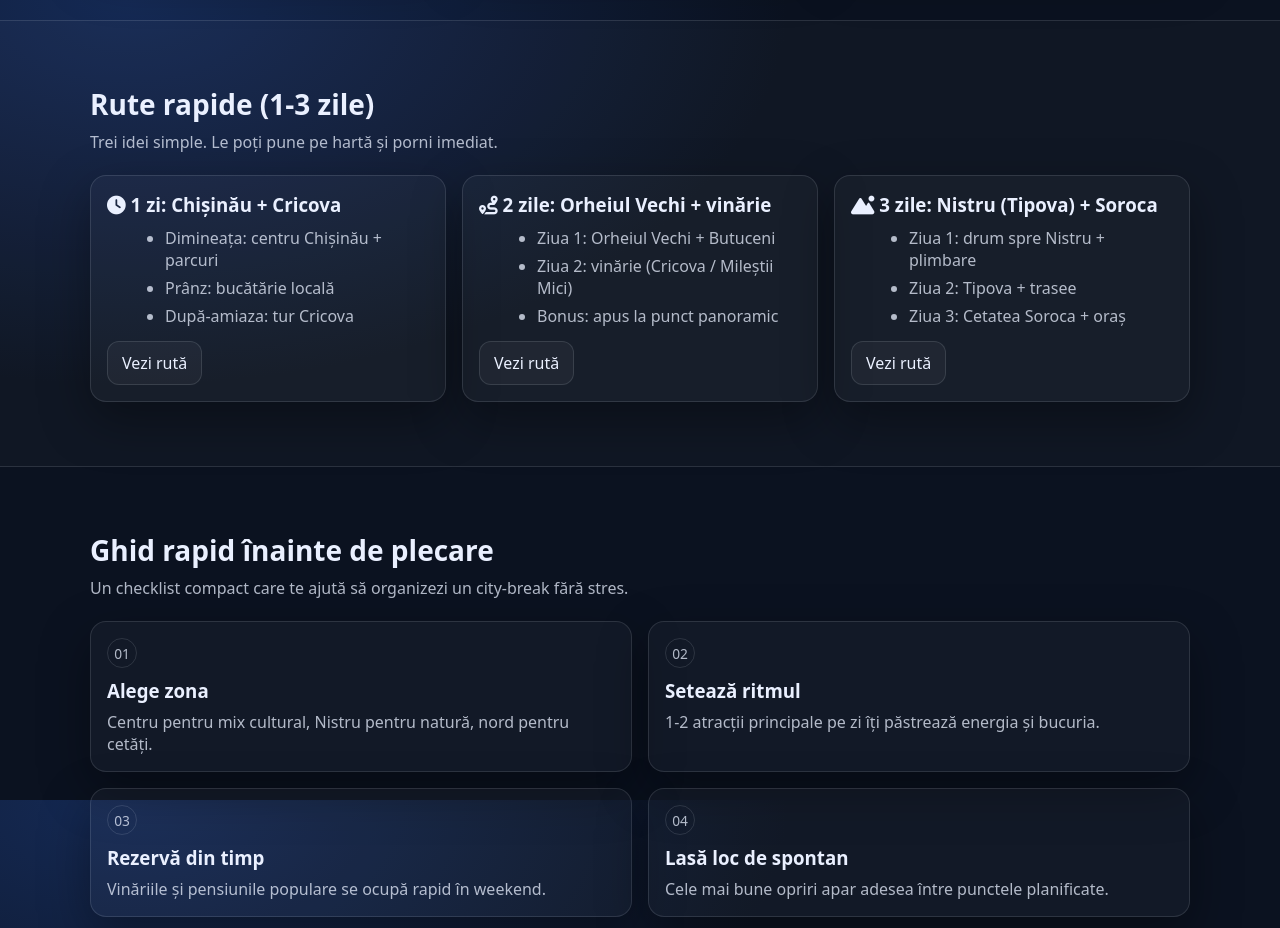
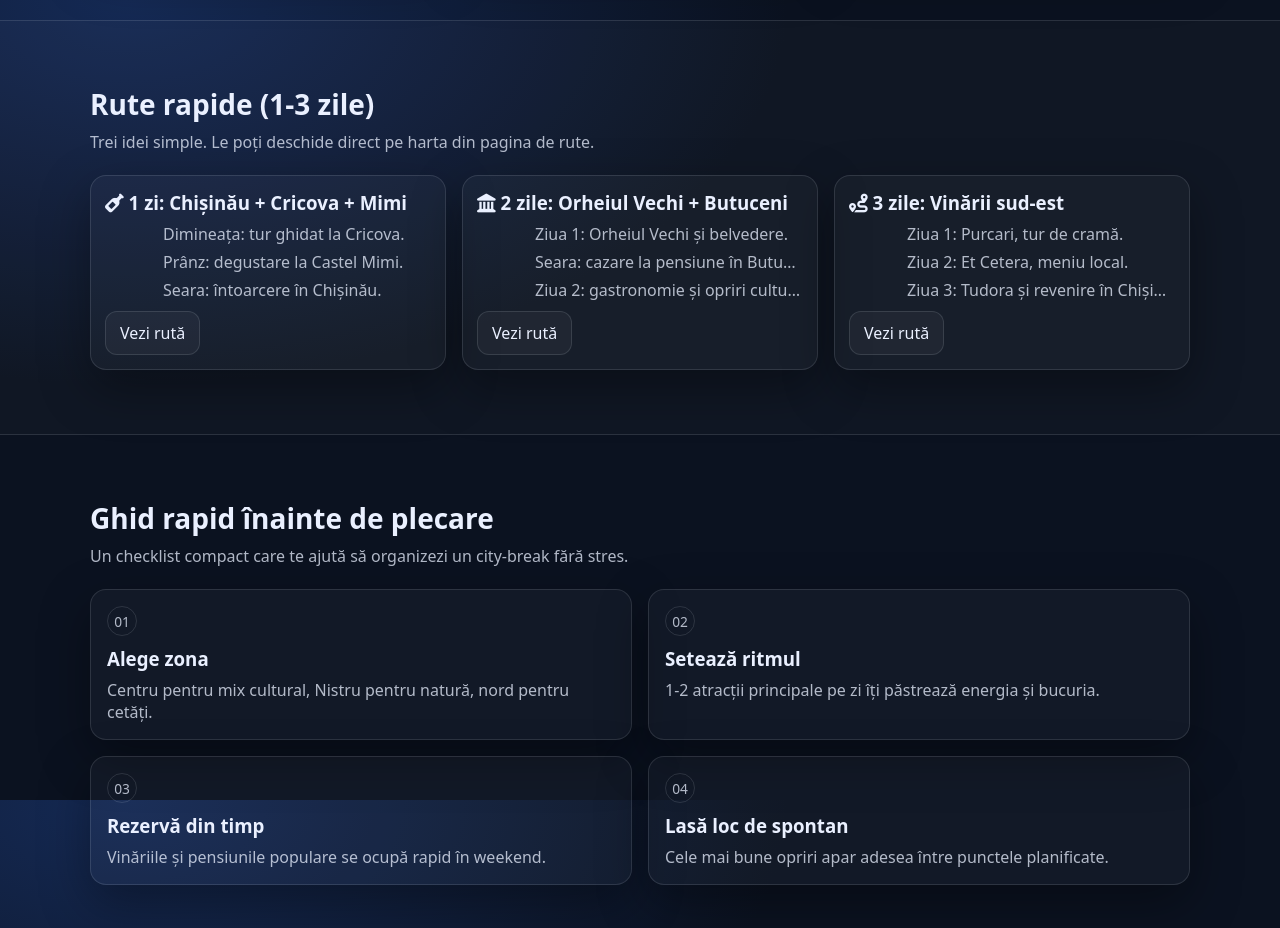
Before and after one commit to DarkSata/Dezvoltarea-unui-platforme-WEB-de-promovarea-turistica, a React (Vite) app: page / in a window 1280 px wide. Shown: the part 1600-2528 px from the top of the page. Built offline with nearby package versions, Linux system fonts and the light colour scheme.

Commit message:
Editat Rute rapide pe home page, adăugat legătura cu rute existente pe pagina Rute, adăugat scrol de la începutul paginii home pe buton Trasee 1-3 zile până la Rute rapide

```diff
--- a/src/App.css
+++ b/src/App.css
@@ -649,6 +649,27 @@ textarea.form-control:-webkit-autofill:focus{
 .route h3{ margin: 0 0 10px 0; }
 .route ul{ margin: 0 0 14px 18px; color: var(--muted); }
 .route li{ margin: 6px 0; }
+.quick-routes-grid{
+  align-items: start;
+}
+.quick-route-card{
+  padding: 14px;
+}
+.quick-route-card h3{
+  min-height: 0;
+  margin-bottom: 8px;
+}
+.quick-route-card ul{
+  margin-bottom: 10px;
+}
+.quick-route-card .btn{
+  margin-top: 0;
+}
+.quick-route-card li{
+  white-space: nowrap;
+  overflow: hidden;
+  text-overflow: ellipsis;
+}
 
 .perk{ padding: 16px; }
 .perk i{ font-size: 22px; opacity: .9; }
--- a/src/data/home/routeIdeas.ts
+++ b/src/data/home/routeIdeas.ts
@@ -2,18 +2,33 @@ import type { RouteIdea } from '../../types/home'
 
 export const routeIdeas: RouteIdea[] = [
   {
-    icon: 'fa-solid fa-clock',
-    title: '1 zi: Chișinău + Cricova',
-    points: ['Dimineața: centru Chișinău + parcuri', 'Prânz: bucătărie locală', 'După-amiaza: tur Cricova'],
+    icon: 'fa-solid fa-wine-bottle',
+    routeId: 'auto-vin',
+    title: '1 zi: Chișinău + Cricova + Mimi',
+    points: [
+      'Dimineața: tur ghidat la Cricova.',
+      'Prânz: degustare la Castel Mimi.',
+      'Seara: întoarcere în Chișinău.',
+    ],
+  },
+  {
+    icon: 'fa-solid fa-landmark',
+    routeId: 'auto-orhei',
+    title: '2 zile: Orheiul Vechi + Butuceni',
+    points: [
+      'Ziua 1: Orheiul Vechi și belvedere.',
+      'Seara: cazare la pensiune în Butuceni.',
+      'Ziua 2: gastronomie și opriri culturale.',
+    ],
   },
   {
     icon: 'fa-solid fa-route',
-    title: '2 zile: Orheiul Vechi + vinărie',
-    points: ['Ziua 1: Orheiul Vechi + Butuceni', 'Ziua 2: vinărie (Cricova / Mileștii Mici)', 'Bonus: apus la punct panoramic'],
-  },
-  {
-    icon: 'fa-solid fa-mountain-sun',
-    title: '3 zile: Nistru (Tipova) + Soroca',
-    points: ['Ziua 1: drum spre Nistru + plimbare', 'Ziua 2: Tipova + trasee', 'Ziua 3: Cetatea Soroca + oraș'],
+    routeId: 'vinarii-sud-est',
+    title: '3 zile: Vinării sud-est',
+    points: [
+      'Ziua 1: Purcari, tur de cramă.',
+      'Ziua 2: Et Cetera, meniu local.',
+      'Ziua 3: Tudora și revenire în Chișinău.',
+    ],
   },
 ]
--- a/src/pages/RoutesPage.tsx
+++ b/src/pages/RoutesPage.tsx
@@ -1,4 +1,5 @@
-import { useMemo, useState } from "react";
+import { useEffect, useMemo, useState } from "react";
+import { useSearchParams } from "react-router-dom";
 import { RoutesHero } from "../components/routes/RoutesHero";
 import { RoutesList } from "../components/routes/RoutesList";
 import { RoutesMap } from "../components/routes/RoutesMap";
@@ -6,10 +7,36 @@ import { ROUTES_CATALOG } from "../data/routes/routesCatalog";
 import type { RouteDurationFilter, RouteFilter } from "../types/routes";
 
 export default function RoutesPage() {
+  const [searchParams] = useSearchParams();
+
   const [activeFilter, setActiveFilter] = useState<RouteFilter>("toate");
   const [activeDurationFilter, setActiveDurationFilter] = useState<RouteDurationFilter>("toate");
   const [selectedRouteId, setSelectedRouteId] = useState<string | null>(null);
   const [expandedDetails, setExpandedDetails] = useState<Record<string, boolean>>({});
+
+  useEffect(() => {
+    const routeId = searchParams.get("route");
+    if (!routeId) return;
+
+    const targetRoute = ROUTES_CATALOG.find((route) => route.id === routeId);
+    if (!targetRoute) return;
+
+    setActiveFilter(targetRoute.category);
+    setActiveDurationFilter(targetRoute.durationDays);
+    setSelectedRouteId(targetRoute.id);
+    setExpandedDetails((current) => ({ ...current, [targetRoute.id]: true }));
+
+    const frameId = window.requestAnimationFrame(() => {
+      const card = document.querySelector(`[data-route="${targetRoute.id}"]`);
+      if (card instanceof HTMLElement) {
+        card.scrollIntoView({ behavior: "smooth", block: "nearest" });
+      }
+    });
+
+    return () => {
+      window.cancelAnimationFrame(frameId);
+    };
+  }, [searchParams]);
 
   const filteredRoutes = useMemo(() => {
     return ROUTES_CATALOG.filter((route) => {
--- a/src/sections/HeroSection.tsx
+++ b/src/sections/HeroSection.tsx
@@ -10,7 +10,7 @@ export function HeroSection() {
 
         <div className="hero-actions">
           <a className="btn primary" href="#/top-locuri">Vezi top locuri</a>
-          <a className="btn ghost" href="#/rute-rapide">Trasee 1-3 zile</a>
+          <a className="btn ghost" href="#rute-rapide">Trasee 1-3 zile</a>
         </div>
 
         <div className="hero-badges" aria-label="Repere rapide">
--- a/src/sections/RoutesSection.tsx
+++ b/src/sections/RoutesSection.tsx
@@ -1,3 +1,4 @@
+import { Link } from 'react-router-dom'
 import { routeIdeas } from '../data/home/routeIdeas'
 
 export function RoutesSection() {
@@ -6,15 +7,17 @@ export function RoutesSection() {
       <div className="container">
         <div className="section-head">
           <h2>Rute rapide (1-3 zile)</h2>
-          <p>Trei idei simple. Le poți pune pe hartă și porni imediat.</p>
+          <p>Trei idei simple. Le poți deschide direct pe harta din pagina de rute.</p>
         </div>
 
-        <div className="grid routes">
+        <div className="grid routes quick-routes-grid">
           {routeIdeas.map((route) => (
-            <article className="route" key={route.title}>
+            <article className="route quick-route-card" key={route.routeId}>
               <h3><i className={route.icon} aria-hidden="true"></i> {route.title}</h3>
               <ul>{route.points.map((point) => <li key={point}>{point}</li>)}</ul>
-              <a className="btn small" href="#/rute-rapide">Vezi rută</a>
+              <Link className="btn small" to={`/routes?route=${encodeURIComponent(route.routeId)}`}>
+                Vezi rută
+              </Link>
             </article>
           ))}
         </div>
--- a/src/types/home.ts
+++ b/src/types/home.ts
@@ -7,6 +7,7 @@ export type Destination = {
 
 export type RouteIdea = {
   icon: string
+  routeId: string
   title: string
   points: string[]
 }
```
